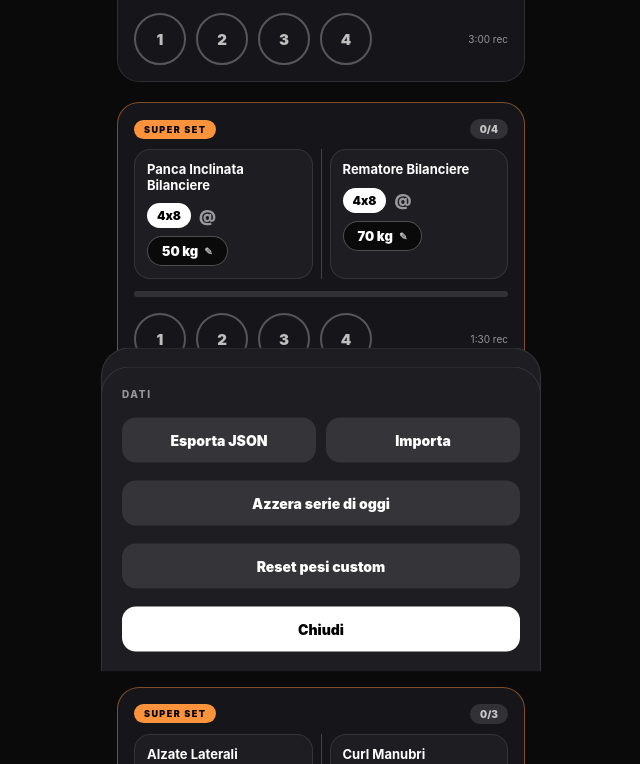
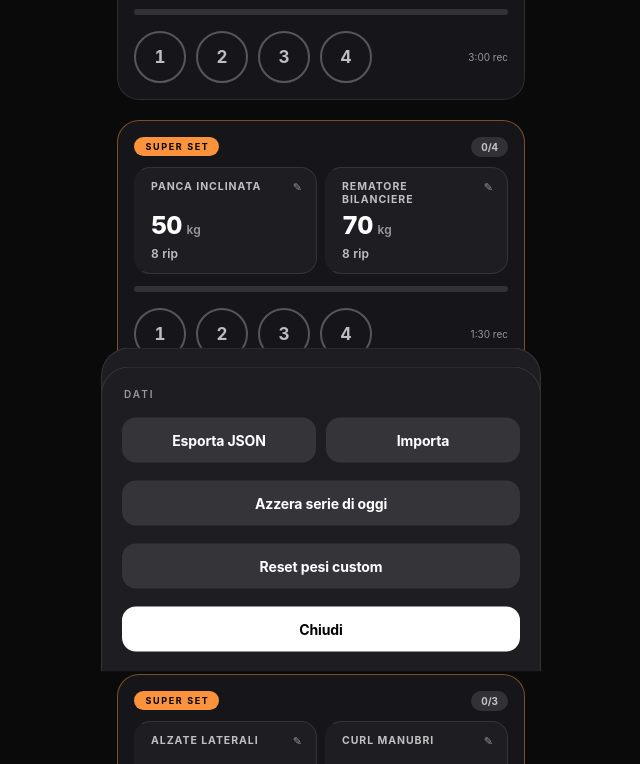
Before and after one commit to ncontinisio1/mypadel-journey, a plain HTML site: page index.html in a window 1280 px wide. Shown: the part 464-1228 px from the top of the page, without its empty margins (319-959 px from the left). Drawn offline with Linux system fonts and the light colour scheme.

Commit message:
Add files via upload

```diff
--- a/index.html
+++ b/index.html
@@ -13,8 +13,32 @@
 <link rel="icon" type="image/png" sizes="192x192" href="./icon-192.png">
 <title>IRON LOG V10</title>
 <style>
-/* Nessuna dipendenza di rete: font di sistema, CSS inline. */
+/* Nessuna dipendenza di rete: CSS e JS inline, font di sistema. */
+/* ---------------------------------------------------------------------------
+   FONT OPZIONALE SELF-HOSTED
+   I file font NON sono inclusi: senza rete l'app usa il font di sistema
+   (SF Pro su iOS, Roboto su Android) — gia' ottimo. Per usarne uno tuo:
+   1) metti i .woff2 in ./fonts/
+   2) togli i commenti qui sotto
+   3) aggiungi i percorsi a ASSETS in sw.js e bumpa BUILD
+   Se un file manca, il browser ricade sul font di sistema senza rompere nulla.
+
+@font-face{
+  font-family:'AppSans';
+  src:url('./fonts/app-sans.woff2') format('woff2-variations'),
+      url('./fonts/app-sans.woff2') format('woff2');
+  font-weight:100 900; font-style:normal; font-display:swap;
+}
+@font-face{
+  font-family:'AppDisplay';
+  src:url('./fonts/app-display.woff2') format('woff2');
+  font-weight:400 900; font-style:normal; font-display:swap;
+}
+--------------------------------------------------------------------------- */
 :root{
+  /* 'AppSans'/'AppDisplay' sono innocui finche' i @font-face restano commentati */
+  --f-sans:'AppSans',-apple-system,BlinkMacSystemFont,'SF Pro Text','Segoe UI Variable Text','Segoe UI',Roboto,'Helvetica Neue',system-ui,sans-serif;
+  --f-disp:'AppDisplay',-apple-system,BlinkMacSystemFont,'SF Pro Display','Segoe UI Variable Display','Segoe UI',Roboto,'Helvetica Neue',system-ui,sans-serif;
   --bg:#0a0a0b; --card:#16161a; --card2:#1e1e22; --acc:#fb923c;
   --t1:#ffffff; --t2:rgba(255,255,255,.72); --t3:rgba(255,255,255,.55);
   --line:rgba(255,255,255,.10);
@@ -23,58 +47,85 @@
 *{box-sizing:border-box;-webkit-tap-highlight-color:transparent}
 html,body{margin:0;padding:0}
 body{
-  font-family:-apple-system,BlinkMacSystemFont,"Segoe UI",Roboto,Inter,system-ui,sans-serif;
+  font-family:var(--f-sans);
   background:var(--bg);color:var(--t1);
   padding-bottom:calc(200px + var(--safe-b));
+  -webkit-font-smoothing:antialiased;
+  -moz-osx-font-smoothing:grayscale;
+  font-synthesis-weight:none;          /* niente grassetto finto */
+  font-optical-sizing:auto;
+  text-rendering:optimizeLegibility;
 }
-.cond{font-family:"Bebas Neue","Oswald","Arial Narrow",Impact,sans-serif;letter-spacing:.01em}
+/* Display: niente finto-condensed (Impact/Arial Narrow imbruttiscono).
+   Il carattere di sistema a peso 800 con tracking stretto e' piu' pulito. */
+.cond{font-family:var(--f-disp);font-weight:800;letter-spacing:-.035em}
 .wrap{max-width:440px;margin:0 auto;padding:0 16px}
-button{font-family:inherit;cursor:pointer;border:0;background:none;color:inherit}
+button{font-family:inherit;cursor:pointer;border:0;background:none;color:inherit;text-align:left}
 input{font-family:inherit}
 .no-sb::-webkit-scrollbar{display:none}
 .no-sb{scrollbar-width:none}
 
 .head{padding-top:28px;display:flex;justify-content:space-between;align-items:flex-end;gap:12px}
-.kicker{font-size:10px;letter-spacing:.35em;color:var(--t3);font-weight:700;margin:0}
-h1{font-size:42px;line-height:.9;margin:8px 0 0;text-transform:uppercase}
+.kicker{font-size:9px;letter-spacing:.42em;color:var(--t3);font-weight:600;margin:0;text-indent:.42em}
+h1{font-size:44px;line-height:.86;margin:8px 0 0;text-transform:uppercase}
 h1 .sub{color:var(--t3)}
-.ring{width:52px;height:52px;border-radius:50%;background:#fff;color:#000;display:flex;align-items:center;justify-content:center;font-weight:900;font-size:13px;flex:0 0 auto}
+.ring{width:52px;height:52px;border-radius:50%;background:#fff;color:#000;display:flex;align-items:center;justify-content:center;font-weight:700;font-size:13px;flex:0 0 auto;font-variant-numeric:tabular-nums;letter-spacing:-.02em}
 
 .tabs{display:flex;gap:8px;margin:24px 0 20px;overflow-x:auto}
-.tab{padding:12px 16px;border-radius:999px;font-size:11px;font-weight:800;white-space:nowrap;background:var(--card2);color:var(--t3);border:1px solid var(--line)}
+.tab{padding:12px 16px;border-radius:999px;font-size:11px;font-weight:600;letter-spacing:.04em;white-space:nowrap;background:var(--card2);color:var(--t3);border:1px solid var(--line)}
+.tab[aria-selected="true"]{font-weight:700}
 .tab[aria-selected="true"]{background:#fff;color:#000;border-color:#fff}
 .weeks{background:var(--card);border-radius:999px;padding:6px;display:flex;gap:4px;margin-bottom:20px;border:1px solid var(--line)}
-.wk{flex:1;padding:10px 0;border-radius:999px;font-size:12px;font-weight:800;color:var(--t3)}
+.wk{flex:1;padding:10px 0;border-radius:999px;font-size:12px;font-weight:600;letter-spacing:.04em;color:var(--t3);text-align:center}
+.wk[aria-selected="true"]{font-weight:700}
 .wk[aria-selected="true"]{background:#fff;color:#000}
 
 .bar{display:flex;justify-content:space-between;align-items:center;gap:8px;margin-bottom:16px}
-.hint{font-size:9px;letter-spacing:.14em;color:var(--t3);margin:0}
+.hint{font-size:9px;letter-spacing:.2em;color:var(--t3);margin:0;font-weight:600;text-indent:.2em}
 .linkbtn{font-size:11px;color:var(--t2);text-decoration:underline;padding:4px}
 
 .list{display:flex;flex-direction:column;gap:20px}
 .grp{background:var(--card);border:1px solid var(--line);border-radius:22px;padding:16px}
 .grp.sup{border-color:rgba(251,146,60,.45)}
 .grp-top{display:flex;justify-content:space-between;align-items:center;margin-bottom:10px;gap:8px}
-.badge{background:var(--acc);color:#000;font-size:9px;font-weight:900;padding:4px 10px;border-radius:999px;letter-spacing:.16em}
-.count{font-size:10px;font-weight:900;padding:4px 10px;border-radius:999px;background:rgba(255,255,255,.12);color:var(--t2)}
+.badge{background:var(--acc);color:#000;font-size:9px;font-weight:700;padding:4px 10px;border-radius:999px;letter-spacing:.18em;text-indent:.18em}
+.count{font-size:10px;font-weight:700;padding:4px 10px;border-radius:999px;background:rgba(255,255,255,.12);color:var(--t2);font-variant-numeric:tabular-nums}
 .count.done{background:#fff;color:#000}
 .exs{display:flex;flex-direction:column;gap:8px}
 .exs.sup{flex-direction:row;align-items:stretch;gap:8px}
-.sep{width:1px;background:rgba(251,146,60,.3);flex:0 0 auto}
-.ex{flex:1;background:var(--card2);border:1px solid var(--line);border-radius:16px;padding:12px;min-width:0}
-.ex-name{font-weight:700;font-size:13px;line-height:1.2;margin:0}
-.ex-row{margin-top:10px;display:flex;align-items:center;gap:8px;flex-wrap:wrap}
-.sch{background:#fff;color:#000;font-size:12px;font-weight:900;padding:5px 10px;border-radius:999px}
-.at{color:var(--t3);font-weight:900}
-.wbtn{background:var(--bg);color:#fff;border:1px solid rgba(255,255,255,.28);border-radius:999px;padding:6px 14px;font-size:13px;font-weight:900;display:inline-flex;align-items:center;gap:6px}
-.wbtn.custom{background:var(--acc);color:#000;border-color:var(--acc)}
-.wbtn .pen{font-size:10px;opacity:.7}
-.e1rm{font-size:10px;color:var(--t3);margin:6px 0 0}
+
+/* ---- CARD ESERCIZIO: il peso e' il dato principale, lo schema e' metadato ---- */
+.ex{flex:1;display:block;width:100%;background:var(--card2);border:1px solid var(--line);
+    border-left:3px solid transparent;border-radius:16px;padding:12px 14px;min-width:0;
+    transition:border-color .15s,background .15s}
+.ex:active{background:#25252a}
+.ex.custom{border-left-color:var(--acc)}
+.ex-top{display:flex;align-items:flex-start;justify-content:space-between;gap:8px}
+.ex-name{font-size:10.5px;font-weight:700;letter-spacing:.09em;text-transform:uppercase;
+         color:var(--t2);margin:0;line-height:1.25;min-width:0;
+         display:-webkit-box;-webkit-line-clamp:2;-webkit-box-orient:vertical;overflow:hidden}
+/* due righe riservate: i numeri restano allineati tra i due esercizi del superset */
+.exs.sup .ex-name{min-height:27px}
+.ex-pen{font-size:11px;color:var(--t3);flex:0 0 auto}
+.ex.custom .ex-pen{color:var(--acc)}
+.ex-w{display:flex;align-items:baseline;gap:5px;margin-top:6px;line-height:1}
+.ex-v{font-size:31px;font-weight:800;letter-spacing:-.035em;font-variant-numeric:tabular-nums lining-nums;font-feature-settings:'tnum','lnum','ss01'}
+.ex-v.sm{font-size:21px}
+.ex-v.xs{font-size:16px;letter-spacing:0}
+.ex-u{font-size:12px;font-weight:600;color:var(--t3);letter-spacing:.01em}
+.ex-meta{display:flex;align-items:baseline;justify-content:space-between;gap:8px;margin-top:8px;min-height:15px}
+.ex-s{font-size:12px;font-weight:600;color:var(--t2);font-variant-numeric:tabular-nums;letter-spacing:.01em}
+.ex-e{font-size:10px;color:var(--t3);white-space:nowrap;font-weight:600;font-variant-numeric:tabular-nums}
+.exs.sup .ex-v{font-size:25px}
+.exs.sup .ex-v.sm{font-size:18px}
+.exs.sup .ex-v.xs{font-size:15px}
+.exs.sup .ex-e{display:none}
+
 .prog{margin-top:12px;height:6px;background:rgba(255,255,255,.12);border-radius:999px;overflow:hidden}
 .prog>i{display:block;height:100%;background:#fff;transition:width .25s}
 .grp.sup .prog>i{background:var(--acc)}
 .sets{display:flex;gap:10px;margin-top:16px;flex-wrap:wrap;align-items:center}
-.set{width:52px;height:52px;border-radius:50%;border:2px solid rgba(255,255,255,.28);color:var(--t2);font-weight:900;font-size:15px;display:flex;align-items:center;justify-content:center}
+.set{width:52px;height:52px;border-radius:50%;border:2px solid rgba(255,255,255,.28);color:var(--t2);font-weight:700;font-size:17px;display:flex;align-items:center;justify-content:center;font-variant-numeric:tabular-nums;letter-spacing:-.01em}
 .set.on{background:var(--acc);border-color:var(--acc);color:#000;box-shadow:0 0 20px rgba(251,146,60,.4)}
 .rec{margin-left:auto;font-size:10px;color:var(--t3)}
 
@@ -82,11 +133,11 @@ h1 .sub{color:var(--t3)}
 .sheet.open{transform:translateY(0)}
 .sheet-in{max-width:440px;margin:0 auto;background:var(--card2);border:1px solid var(--line);border-bottom:0;border-radius:28px 28px 0 0;padding:20px 20px calc(20px + var(--safe-b))}
 .t-row{display:flex;justify-content:space-between;align-items:center;gap:12px}
-.t-label{font-size:10px;letter-spacing:.16em;color:var(--t3);font-weight:800;margin:0}
-.t-time{font-size:52px;font-weight:900;line-height:1;margin:2px 0 0;font-variant-numeric:tabular-nums}
+.t-label{font-size:10px;letter-spacing:.2em;color:var(--t3);font-weight:600;margin:0;text-indent:.2em}
+.t-time{font-family:var(--f-disp);font-size:56px;font-weight:800;line-height:1;margin:2px 0 0;font-variant-numeric:tabular-nums;letter-spacing:-.04em}
 .t-next{font-size:12px;color:var(--t2);margin:4px 0 0}
-.t-ok{width:56px;height:56px;border-radius:50%;background:#fff;color:#000;font-weight:900;font-size:20px;flex:0 0 auto}
-.t-add{font-size:12px;font-weight:800;color:var(--t2);border:1px solid var(--line);border-radius:999px;padding:6px 12px}
+.t-ok{width:56px;height:56px;border-radius:50%;background:#fff;color:#000;font-weight:900;font-size:20px;flex:0 0 auto;text-align:center}
+.t-add{font-size:12px;font-weight:800;color:var(--t2);border:1px solid var(--line);border-radius:999px;padding:6px 12px;text-align:center}
 .rpe{display:flex;gap:8px;margin-top:14px;align-items:center;flex-wrap:wrap}
 .rpe span{font-size:10px;letter-spacing:.14em;color:var(--t3);font-weight:800}
 .chip{border:1px solid rgba(255,255,255,.24);border-radius:999px;padding:6px 12px;font-size:12px;font-weight:800;color:var(--t2)}
@@ -96,9 +147,9 @@ h1 .sub{color:var(--t3)}
 
 .fld{margin-top:14px}
 .fld label{display:block;font-size:10px;letter-spacing:.14em;color:var(--t3);font-weight:800;margin-bottom:6px}
-.fld input[type=number],.fld input[type=text]{width:100%;background:var(--bg);border:1px solid rgba(255,255,255,.22);color:#fff;border-radius:14px;padding:14px;font-size:18px;font-weight:800}
+.fld input[type=number],.fld input[type=text]{width:100%;background:var(--bg);border:1px solid rgba(255,255,255,.22);color:#fff;border-radius:14px;padding:14px;font-size:18px;font-weight:700;font-variant-numeric:tabular-nums}
 .row2{display:flex;gap:10px;margin-top:18px}
-.btn{flex:1;padding:14px;border-radius:14px;font-weight:900;font-size:14px}
+.btn{flex:1;padding:14px;border-radius:14px;font-weight:700;font-size:14px;text-align:center;letter-spacing:-.01em}
 .btn.pri{background:#fff;color:#000}
 .btn.sec{background:rgba(255,255,255,.10);color:#fff}
 .chk{display:flex;align-items:center;gap:8px;margin-top:14px;font-size:13px;color:var(--t2);font-weight:700}
@@ -115,7 +166,7 @@ h1 .sub{color:var(--t3)}
   display:none;align-items:center;gap:10px;font-size:13px;font-weight:800;
   box-shadow:0 10px 30px rgba(0,0,0,.5)}
 .toast.show{display:flex}
-.toast button{background:#000;color:#fff;border-radius:999px;padding:8px 14px;font-size:12px;font-weight:900;flex:0 0 auto}
+.toast button{background:#000;color:#fff;border-radius:999px;padding:8px 14px;font-size:12px;font-weight:900;flex:0 0 auto;text-align:center}
 .toast.info{background:#fff;color:#000}
 .toast .x{background:transparent;color:#000;padding:8px;font-size:16px}
 </style>
@@ -145,7 +196,7 @@ h1 .sub{color:var(--t3)}
   <div class="weeks" id="weeks" role="tablist"></div>
 
   <div class="bar">
-    <p class="hint">TOCCA IL PESO PER MODIFICARLO</p>
+    <p class="hint">I PALLINI SONO LE SERIE</p>
     <div style="display:flex;gap:10px">
       <button class="linkbtn" onclick="openHistory()">Storico</button>
       <button class="linkbtn" onclick="openMenu()">Dati</button>
@@ -221,34 +272,17 @@ h1 .sub{color:var(--t3)}
 <script>
 /* ============================ CATALOGO ESERCIZI ============================ */
 const EX = {
-  panca:      "Panca Piana",
-  incl:       "Panca Inclinata Bilanciere",
-  rem_bil:    "Rematore Bilanciere",
-  dip:        "Dip Parallele",
-  facepull:   "Face Pull",
-  laterali:   "Alzate Laterali",
-  curl_man:   "Curl Manubri",
-  stacco:     "Stacco da Terra",
-  pause_sq:   "Pause Squat",
-  legcurl_s:  "Leg Curl Seduto",
-  legext:     "Leg Extension",
-  hipthrust:  "Hip Thrust",
-  ohp:        "OHP",
-  landmine:   "Landmine Press",
-  trazioni:   "Trazioni",
-  rem_cavo:   "Rematore Cavo Basso",
-  pushdown:   "Push-down Tricipiti",
-  curl_cavi:  "Curl ai Cavi",
-  backsquat:  "Back Squat",
-  bulgarian:  "Bulgarian Split Squat",
-  legcurl_l:  "Leg Curl Sdraiato",
-  legpress:   "Leg Press"
+  panca:"Panca Piana", incl:"Panca Inclinata", rem_bil:"Rematore Bilanciere",
+  dip:"Dip Parallele", facepull:"Face Pull", laterali:"Alzate Laterali",
+  curl_man:"Curl Manubri", stacco:"Stacco da Terra", pause_sq:"Pause Squat",
+  legcurl_s:"Leg Curl Seduto", legext:"Leg Extension", hipthrust:"Hip Thrust",
+  ohp:"OHP", landmine:"Landmine Press", trazioni:"Trazioni",
+  rem_cavo:"Rematore Cavo Basso", pushdown:"Push-down Tricipiti",
+  curl_cavi:"Curl ai Cavi", backsquat:"Back Squat",
+  bulgarian:"Bulgarian Split Squat", legcurl_l:"Leg Curl Sdraiato", legpress:"Leg Press"
 };
 
-/* Peso strutturato: un valore numerico per blocco dello schema.
-   kg(90,75) -> "3x3 + 2x5" = 90kg sul primo blocco, 75kg sul secondo
-   bw(5)     -> BW +5kg
-   nt("...") -> carico non numerico                                   */
+/* Peso strutturato: un valore numerico per blocco dello schema. */
 const bw = (...k)=>({bw:true,kg:k});
 const kg = (...k)=>({kg:k});
 const nt = (t)=>({note:t});
@@ -330,20 +364,16 @@ const K={day:`ironlog.${VER}.day`,week:`ironlog.${VER}.week`,done:`ironlog.${VER
 const load=(k,f)=>{try{return JSON.parse(localStorage.getItem(k))??f}catch(e){return f}};
 const save=(k,v)=>{try{localStorage.setItem(k,JSON.stringify(v))}catch(e){alert('Storage pieno o non disponibile. Esporta i dati.')}};
 
-/* migrazione one-shot dalle chiavi V9 (solo flag serie: i pesi hanno formato nuovo) */
 (function migrate(){
   if(localStorage.getItem(K.done)) return;
   const old=localStorage.getItem('doneV9');
   if(old) localStorage.setItem(K.done,old);
 })();
 
-let DAY  = load(K.day,'LUN');
-let W    = load(K.week,'W1');
-let done = load(K.done,{});
-let custom = load(K.custom,{});
-let log  = load(K.log,[]);
+let DAY=load(K.day,'LUN'), W=load(K.week,'W1');
+let done=load(K.done,{}), custom=load(K.custom,{}), log=load(K.log,[]);
 if(!D[DAY]) DAY='LUN';
-if(!WEEKS.includes(W)) W='W1';
+if(WEEKS.indexOf(W)<0) W='W1';
 
 /* ============================ PARSING SCHEMI ============================ */
 const segs = sch => String(sch).split('+').map(s=>s.trim()).filter(Boolean);
@@ -352,26 +382,41 @@ function setsOf(sch){ return segs(sch).reduce((a,s)=>a+parseSeg(s).n,0); }
 function segIndex(sch,i){ let k=0; const ss=segs(sch);
   for(let j=0;j<ss.length;j++){ const n=parseSeg(ss[j]).n; if(i<k+n) return j; k+=n; } return ss.length-1; }
 function repsAt(sch,i){ return parseSeg(segs(sch)[segIndex(sch,i)]).reps; }
+/* "4x8" -> "4 × 8"  |  "3x3 + 2x5" -> "3 × 3 + 2 × 5" */
+function schLabel(sch){ return segs(sch).map(s=>{const p=parseSeg(s); return `${p.n} \u00D7 ${p.reps}`}).join(' + '); }
+
+/* Il conteggio serie e' gia' nei pallini: la card mostra SOLO le reps.
+   Uniformi -> "8 rip". Miste -> "3\u00B73\u00B73\u00B75\u00B75 rip", posizionale sui pallini. */
+function repsSummary(ex){
+  const sch=ex.s[W], n=setsOf(sch), all=[];
+  for(let i=0;i<n;i++) all.push(repsAt(sch,i));
+  const uniq=all.filter((r,i)=>all.indexOf(r)===i);
+  const pure=uniq.every(r=>/^\d+$/.test(r));
+  return (uniq.length===1?uniq[0]:all.join('\u00B7'))+(pure?' rip':'');
+}
 
 const exSets = (ex)=> setsOf(ex.s[W]);
-const grpSets = (gr)=> Math.max(...gr.exs.map(exSets));
+const grpSets = (gr)=> Math.max.apply(null,gr.exs.map(exSets));
 
 /* ============================ PESI ============================ */
-const ck = (d,k)=>`${d}|${W}|${k}`;
-const dk = (d,k,i)=>`${d}|${W}|${k}|${i}`;
+const ck=(d,k)=>`${d}|${W}|${k}`;
+const dk=(d,k,i)=>`${d}|${W}|${k}|${i}`;
 function weightOf(d,ex){ const c=custom[ck(d,ex.k)]; return c!==undefined?c:(ex.w[W]||{}); }
 function isCustom(d,ex){ return custom[ck(d,ex.k)]!==undefined; }
 const num = n => (Math.round(n*100)/100).toString().replace('.',',');
-function wLabel(w){
-  if(!w) return '\u2014';
-  if(w.bw){ const extra=(w.kg||[]).filter(x=>x>0); return extra.length?'BW +'+extra.map(num).join(' / '):'BW'; }
-  if(w.kg&&w.kg.length) return w.kg.map(num).join(' + ')+' kg';
-  return w.note||'\u2014';
+
+/* Valore e unita' separati: il numero e' il dato principale della card. */
+function wParts(w){
+  if(!w) return {v:'\u2014',u:''};
+  if(w.bw){ const e=(w.kg||[]).filter(x=>x>0);
+    return e.length?{v:'BW +'+e.map(num).join('/'),u:'kg'}:{v:'BW',u:''}; }
+  if(w.kg&&w.kg.length) return {v:w.kg.map(num).join(' + '),u:'kg'};
+  return {v:w.note||'\u2014',u:'',txt:true};
 }
+function wLabel(w){ const p=wParts(w); return p.u?`${p.v} ${p.u}`:p.v; }
 function kgAt(w,sch,i){
   if(!w||w.bw) return null;
-  const j=segIndex(sch,i);
-  if(w.kg&&w.kg.length) return w.kg[Math.min(j,w.kg.length-1)] ?? null;
+  if(w.kg&&w.kg.length) return w.kg[Math.min(segIndex(sch,i),w.kg.length-1)] ?? null;
   return null;
 }
 
@@ -432,11 +477,9 @@ function addTime(s){
   tick();
 }
 function stopT(){ clearInterval(tInt); tInt=null; closeSheets(); }
-
 document.addEventListener('visibilitychange',()=>{
   if(document.visibilityState==='visible'){ keepAwake(); if(tInt) tick(); }
 });
-
 function setRpe(v){
   document.querySelectorAll('#rpeRow .chip').forEach(c=>c.classList.toggle('on',c.textContent==String(v)));
   if(!lastLogIds.length) return;
@@ -465,10 +508,12 @@ function editW(k){
   const ex=findEx(DAY,k); if(!ex) return;
   editing=k;
   const w=weightOf(DAY,ex), sch=ex.s[W], ss=segs(sch);
-  document.getElementById('wsTitle').textContent=`${EX[k]} \u2022 ${sch}`;
-  document.getElementById('wsFields').innerHTML=ss.map((s,j)=>`
-    <div class="fld"><label>${ss.length>1?'BLOCCO '+(j+1)+' \u2014 ':''}${s}</label>
-    <input type="number" inputmode="decimal" step="2.5" min="0" id="wsK${j}" value="${(w.kg&&w.kg[j]!=null)?w.kg[j]:''}" placeholder="kg"></div>`).join('');
+  document.getElementById('wsTitle').textContent=`${EX[k]} \u2022 ${schLabel(sch)}`;
+  document.getElementById('wsFields').innerHTML=ss.map((s,j)=>{
+    const p=parseSeg(s);
+    return `<div class="fld"><label>${ss.length>1?'BLOCCO '+(j+1)+' \u2014 ':''}${p.n} \u00D7 ${p.reps}</label>
+    <input type="number" inputmode="decimal" step="2.5" min="0" id="wsK${j}" value="${(w.kg&&w.kg[j]!=null)?w.kg[j]:''}" placeholder="kg"></div>`;
+  }).join('');
   document.getElementById('wsBw').checked=!!w.bw;
   document.getElementById('wsNote').value=w.note||'';
   openSheet('wsheet');
@@ -538,22 +583,25 @@ function render(){
     const pct=n?gd/n*100:0;
 
     const blocks=gr.exs.map(ex=>{
-      const w=weightOf(DAY,ex), c=isCustom(DAY,ex), best=bestE1RM(ex.k);
-      return `<div class="ex">
-        <p class="ex-name">${EX[ex.k]}</p>
-        <div class="ex-row">
-          <span class="sch">${ex.s[W]}</span><span class="at">@</span>
-          <button class="wbtn ${c?'custom':''}" onclick="editW('${ex.k}')">
-            <span>${wLabel(w)}</span><span class="pen">${c?'\u2713':'\u270E'}</span></button>
+      const w=weightOf(DAY,ex), c=isCustom(DAY,ex), best=bestE1RM(ex.k), p=wParts(w);
+      const size = p.txt ? 'xs' : (p.v.length>7 ? 'sm' : '');
+      return `<button class="ex ${c?'custom':''}" onclick="editW('${ex.k}')" aria-label="Modifica peso ${EX[ex.k]}">
+        <div class="ex-top">
+          <p class="ex-name">${EX[ex.k]}</p>
+          <span class="ex-pen">${c?'\u2713':'\u270E'}</span>
         </div>
-        ${best?`<p class="e1rm">e1RM stimato: ${num(Math.round(best*2)/2)} kg</p>`:''}
-      </div>`;
-    }).join(sup?'<div class="sep"></div>':'');
+        <div class="ex-w"><span class="ex-v ${size}">${p.v}</span>${p.u?`<span class="ex-u">${p.u}</span>`:''}</div>
+        <div class="ex-meta">
+          <span class="ex-s">${repsSummary(ex)}</span>
+          ${best?`<span class="ex-e">e1RM ${num(Math.round(best*2)/2)}</span>`:''}
+        </div>
+      </button>`;
+    }).join('');
 
     const btns=Array.from({length:n},(_,i)=>{
       const act=gr.exs.filter(ex=>i<exSets(ex));
       const on=act.length&&act.every(ex=>done[dk(DAY,ex.k,i)]);
-      return `<button class="set ${on?'on':''}" onclick="toggle(${gi},${i})">${on?'\u2713':i+1}</button>`;
+      return `<button class="set ${on?'on':''}" onclick="toggle(${gi},${i})" aria-label="Serie ${i+1} di ${n}">${on?'\u2713':i+1}</button>`;
     }).join('');
 
     const rec=gr.exs[0].rec;
--- a/sw.js
+++ b/sw.js
@@ -1,6 +1,6 @@
 /* IRON LOG — service worker
    >>> BUMP `BUILD` A OGNI DEPLOY. E' cio' che invalida la cache sul telefono. <<< */
-const BUILD = '2026-09-21-1';
+const BUILD = '2026-09-21-4';
 const CACHE = `ironlog-${BUILD}`;
 
 const ASSETS = [
```
Also changed, not shown: 1 other file.
